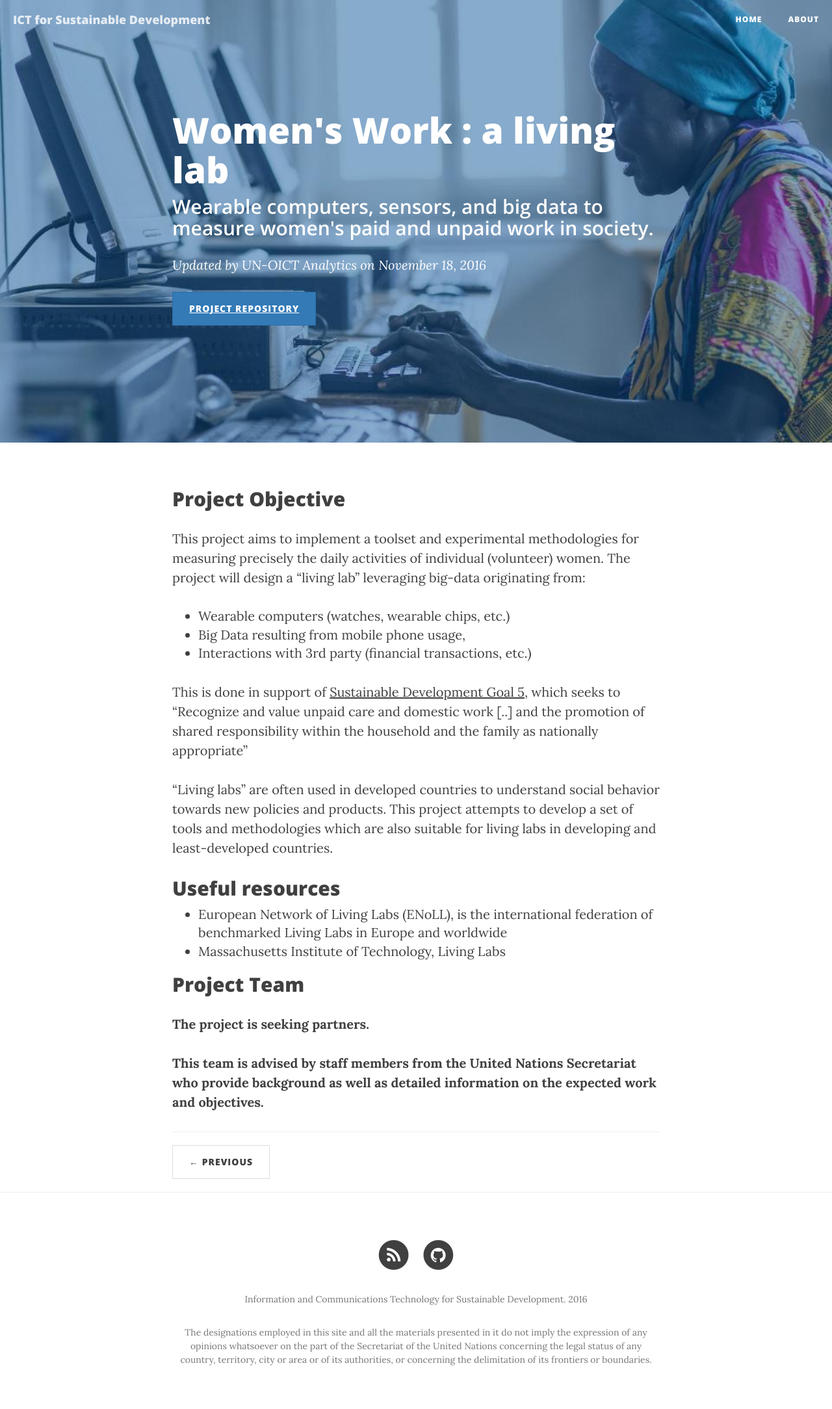
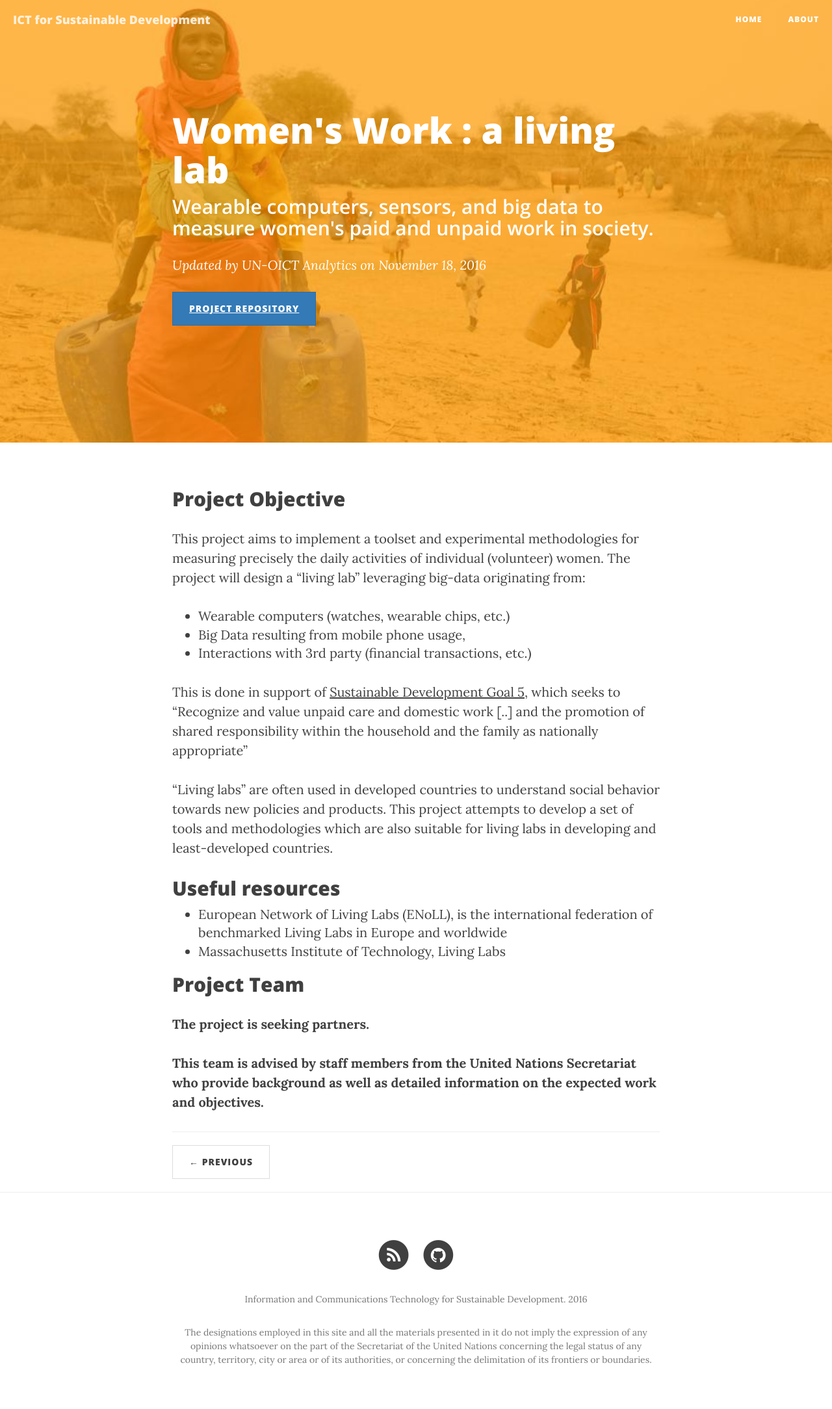
Before and after one commit to jmmnn/ICT4SD.github.io, a Jekyll site: the page built from _posts/2016-11-18-Project_Quantify_Women_Work.markdown, in a window 1280 px wide. Shown: the whole page at 65% size. Built offline with Jekyll 4.4.1, drawn with Linux system fonts in a browser that asks for light colours; nearby versions of some CDN libraries.

Commit message:
image women work project

```diff
--- a/_posts/2016-11-18-Project_Quantify_Women_Work.markdown
+++ b/_posts/2016-11-18-Project_Quantify_Women_Work.markdown
@@ -1,6 +1,6 @@
 ---
 layout:     post
-header-img: "img/st_search.jpg"
+header-img: "img/women_work.jpg"
 title:      "Women's Work : a living lab"
 subtitle:   "Wearable computers, sensors, and big data to measure women's paid and unpaid work in society."
 repository: "Quantify_Women_Work"
```
Also changed, not shown: img/women_work.jpg (added).
